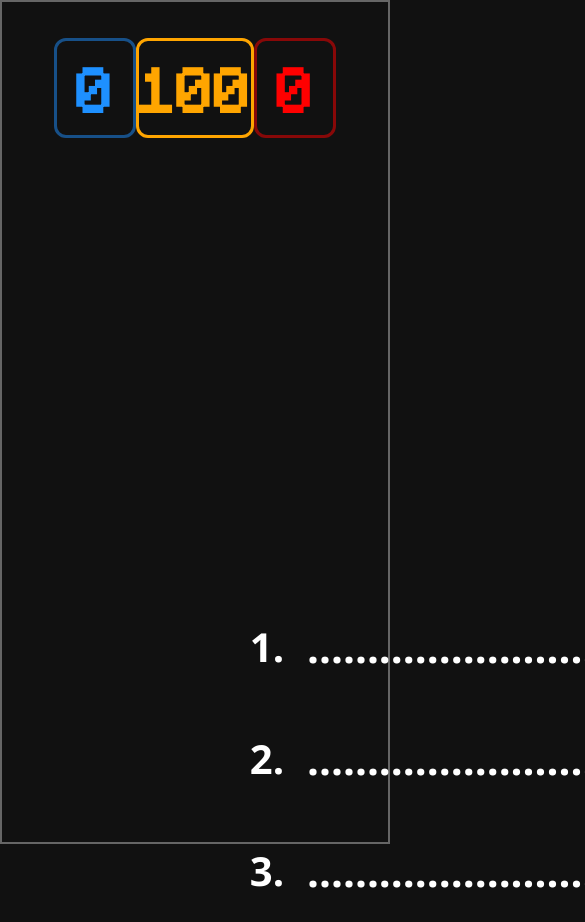
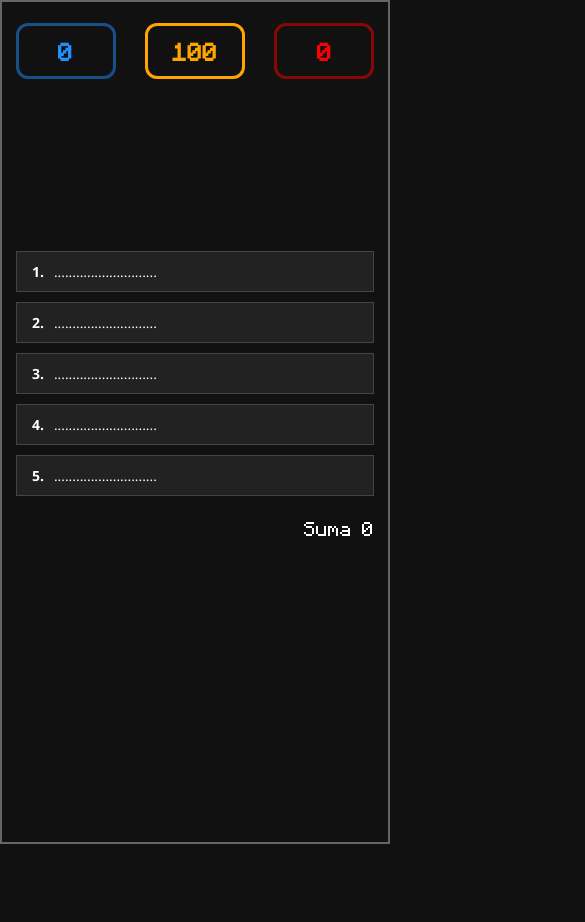
Before and after one commit to 3RNESTO5/Familiada, a plain HTML site: page index.html in a window 390 px wide. Shown: the top 922 px of the page, 585 px wide, since content can reach past the window. After the commit the page ends 844 px from the top, so only its background shows below. Drawn offline with nearby package versions, Linux system fonts and the light colour scheme; a web font is replaced by a local one.

Commit message:
Refactor CSS for improved layout and responsiveness

```diff
--- a/style.css
+++ b/style.css
@@ -4,6 +4,7 @@
     font-weight: normal;
     font-style: normal;
 }
+
 /* RESET */
 * {
     margin: 0;
@@ -14,15 +15,15 @@
 /* TŁO STRONY */
 body {
     background: #111;
-	font-family: "Courier New", monospace;
     color: white;
-	height: 100vh;
+    /* Zmieniamy height na min-height, aby treść mogła urosnąć */
+    min-height: 100vh;
     display: flex;
     flex-direction: column;
-	justify-content: space-between;
     border: 2px solid #666;
-	padding: 20px;
-	font-family: "GameFont", monospace;
+    padding: 1vw; /* padding zależny od szerokości ekranu */
+    font-family: "GameFont", "Courier New", monospace;
+    overflow-x: hidden; /* zapobiega przesuwaniu na boki */
 }
 
 /* ===================== */
@@ -31,46 +32,33 @@ body {
 
 #upper_points {
     display: flex;
-	justify-content: space-between;
+    justify-content: space-around;
     align-items: center;
-	margin-bottom: 40px;
-	margin-top: 1em;
-	margin-left: 2em;
-	margin-right: 2em;
+    margin: 2vh 0; /* margines zależny od wysokości ekranu */
+    flex-wrap: wrap; /* na bardzo małych ekranach punkty przeskoczą pod siebie */
+    gap: 10px;
 }
 
 .points {
-	width: 175px;
-	height: 100px;
+    /* Używamy jednostek elastycznych */
+    width: 20vw;
+    max-width: 180px;
+    min-width: 100px;
+    height: auto;
+    aspect-ratio: 16 / 9; /* zachowuje proporcje prostokąta */
     display: flex;
     justify-content: center;
     align-items: center;
     border-radius: 12px;
-	font-size: 50px;
+    font-size: clamp(20px, 4vw, 50px); /* płynnie skaluje czcionkę */
     font-weight: bold;
-	transition:
-		box-shadow 0.3s ease,
-		border-width 0.3s ease;
     border: 3px solid;
+    transition: box-shadow 0.3s ease;
 }
 
-/* Niebieska drużyna */
-#blue_team {
-	border-color: #1e90ff;
-	color: #1e90ff;
-}
-
-/* Dostępne punkty */
-#avaible_point {
-	border-color: orange;
-	color: orange;
-}
-
-/* Czerwona drużyna */
-#red_team {
-	border-color: red;
-	color: red;
-}
+#blue_team { border-color: #1e90ff; color: #1e90ff; }
+#avaible_point { border-color: orange; color: orange; }
+#red_team { border-color: red; color: red; }
 
 /* ===================== */
 /* DOLNA CZĘŚĆ TABLICY   */
@@ -79,20 +67,24 @@ body {
 #lower_part {
     display: flex;
     justify-content: space-between;
-	align-items: center;
+    align-items: flex-start;
     flex: 1;
+    gap: 10px;
+    padding: 10px;
 }
 
 /* KOLUMNY Z X */
 .mistakes {
     display: flex;
     flex-direction: column;
-	gap: 25px;
+    gap: 15px;
+    width: 15%; /* stała szerokość bocznych kolumn */
 }
 
-/* obrazki X */
 .mistakes img {
-	width: 200px; /* możesz zmienić */
+    width: 100%; /* obrazek zajmie całą szerokość kolumny .mistakes */
+    max-width: 150px;
+    height: auto;
     opacity: 0;
 }
 
@@ -102,62 +94,72 @@ body {
 
 #main_question {
     text-align: center;
-	width: 60%;
+    flex: 1; /* zajmuje resztę wolnego miejsca */
+    max-width: 65%;
 }
 
 #main_question h3 {
-	font-size: 48px;
-	margin-bottom: 30px;
-	text-align: center;
+    font-size: clamp(18px, 3vw, 40px); /* skalowalny nagłówek */
+    margin-bottom: 20px;
     visibility: hidden;
 }
-
-/* lista odpowiedzi */
 
 #main_question ol {
     list-style: none;
     counter-reset: answer;
+    width: 100%;
 }
 
 #main_question li {
     counter-increment: answer;
     display: flex;
     align-items: center;
-	gap: 15px;
-	font-size: 40px;
-	padding: 20px;
-	margin-bottom: 15px;
+    gap: 10px;
+    font-size: clamp(14px, 2.5vw, 32px); /* skalowalne napisy odpowiedzi */
+    padding: 10px 15px;
+    margin-bottom: 10px;
+    border: 1px solid #444; /* obramowanie odpowiedzi żeby było widać strukturę */
+    background: #222;
 }
 
 #main_question li::before {
     content: counter(answer) ". ";
-	margin-right: 0;
     font-weight: bold;
-	min-width: 50px;
 }
 
 #main_question span {
-	font-size: 42px;
-	font-weight: bold;
+    font-size: inherit; /* dziedziczy po li */
 }
 
 #main_question li span:last-child {
     margin-left: auto;
+    background: #333;
+    padding: 0 10px;
 }
 
 /* SUMA */
-
 #main_question p {
-	margin-top: 30px;
-	font-size: 32px;
+    margin-top: 20px;
+    font-size: clamp(16px, 2vw, 28px);
     text-align: right;
 }
-.active-blue {
-	box-shadow: 0 0 25px #1e90ff !important;
-	outline: 5px solid #1e90ff; /* outline nie zajmuje miejsca, więc nie przesunie boxów */
+
+/* STYLE DLA MOBILES (PIONOWO) */
+@media (max-width: 768px) {
+    #lower_part {
+        flex-direction: column; /* układa iksy i tablicę pionowo na telefonach */
+        align-items: center;
     }
-
-.active-red {
-	box-shadow: 0 0 25px red !important;
-	outline: 5px solid red;
+    .mistakes {
+        flex-direction: row; /* iksy obok siebie zamiast pod sobą */
+        width: 100%;
+        justify-content: center;
     }
+    .mistakes img {
+        width: 50px;
+    }
+    #main_question {
+        max-width: 100%;
+        width: 100%;
+    }
+}
```
Lines whose indentation alone changed are shown as unchanged.
